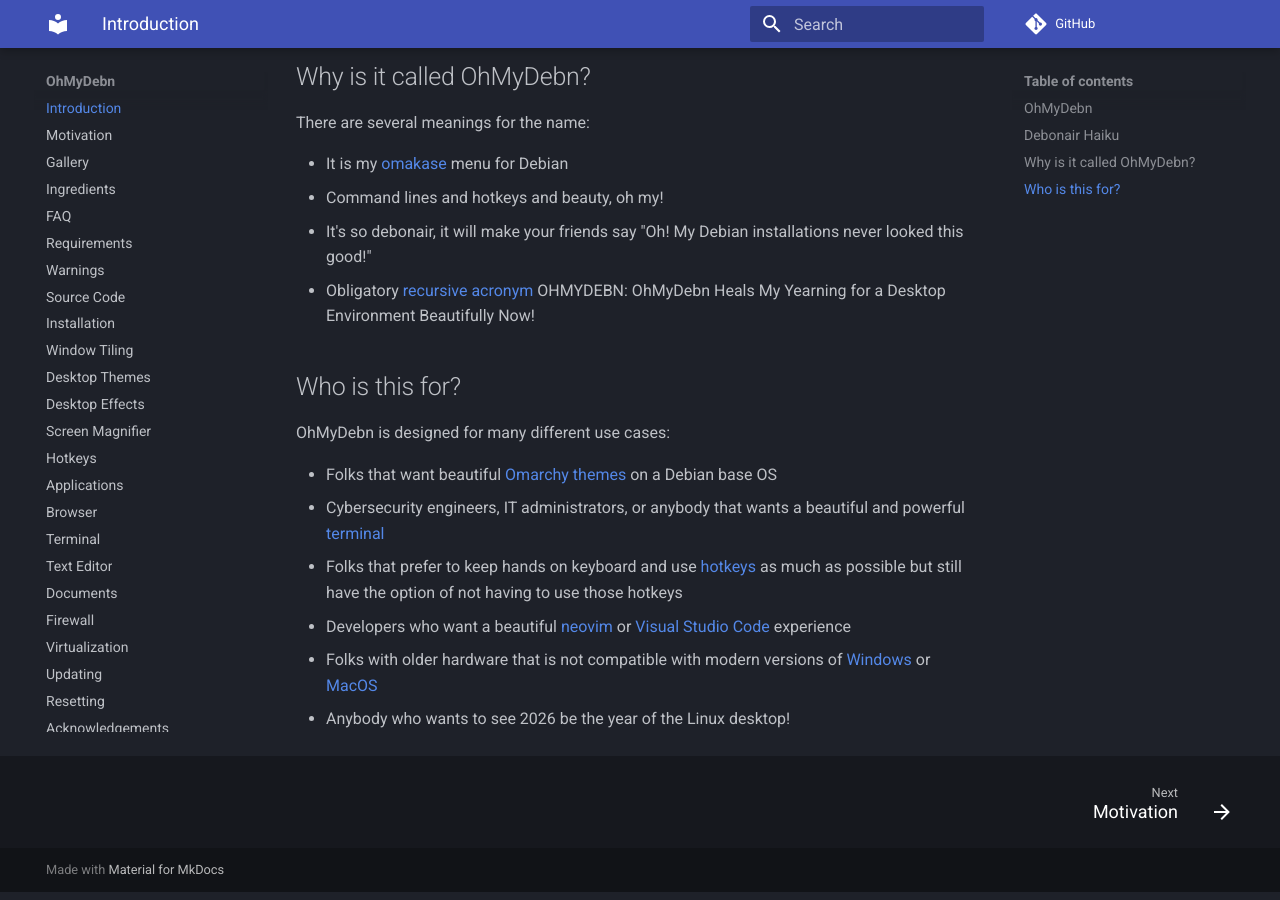
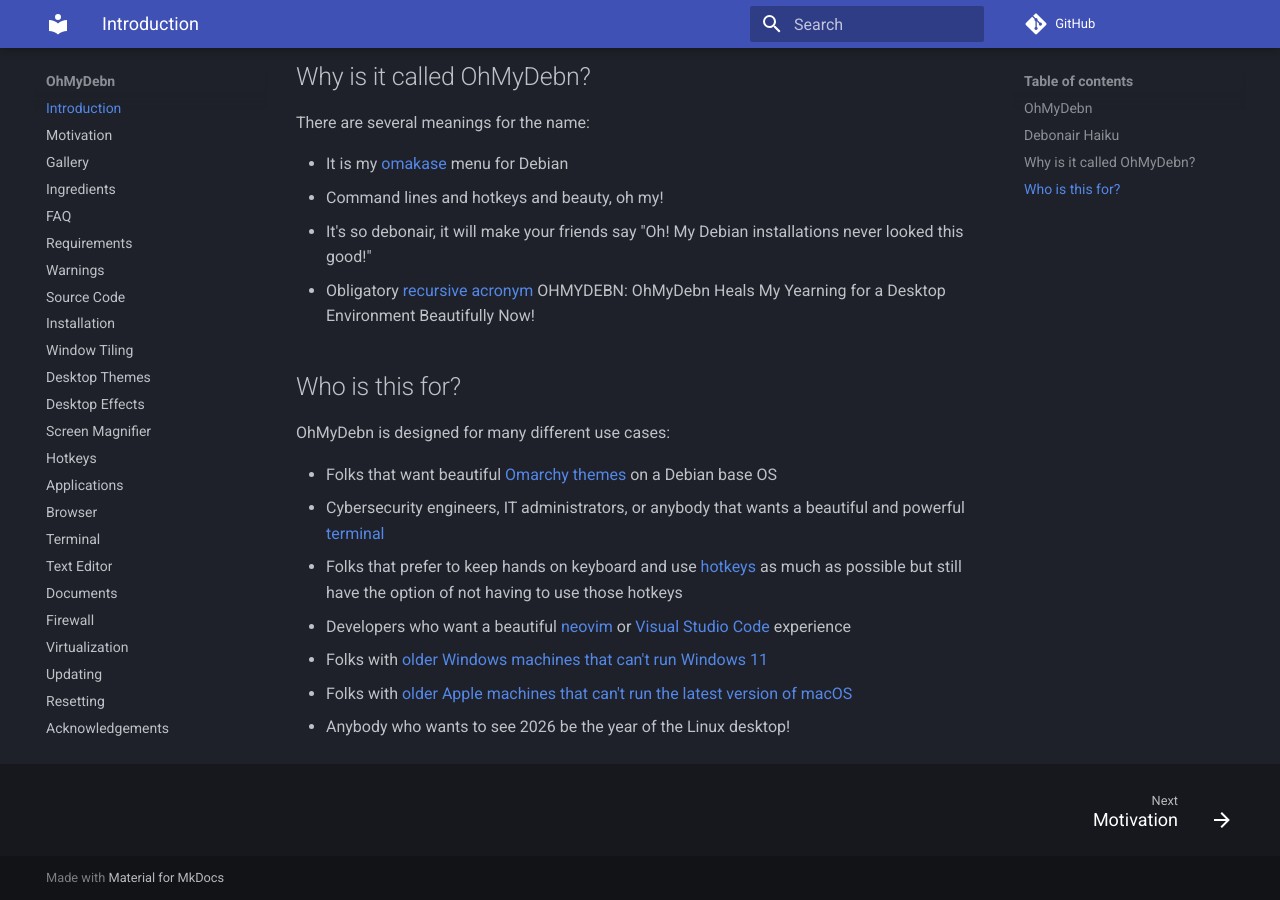
Before and after one commit to dougburks/ohmydebn-docs, an MkDocs documentation site: the page built from docs/index.md, in a window 1280 px wide and 900 px high, scrolled down 825 px. Built offline with MkDocs 1.6.1 and Material for MkDocs 9.7.7, drawn with Linux system fonts in a browser that asks for light colours; comment, search, counter and statistics services are not loaded.

Commit message:
update index.md

```diff
--- a/docs/index.md
+++ b/docs/index.md
@@ -28,5 +28,6 @@
 - Cybersecurity engineers, IT administrators, or anybody that wants a beautiful and powerful [terminal](terminal.md)
 - Folks that prefer to keep hands on keyboard and use [hotkeys](hotkeys.md) as much as possible but still have the option of not having to use those hotkeys
 - Developers who want a beautiful [neovim](text-editor.md/#neovim) or [Visual Studio Code](text-editor.md/#visual-studio-code) experience
-- Folks with older hardware that is not compatible with modern versions of [Windows](gallery.md/#2017-dell-precision) or [MacOS](gallery.md/#2014-macbook)
+- Folks with [older Windows machines that can't run Windows 11](gallery.md/#2017-dell-precision)
+- Folks with [older Apple machines that can't run the latest version of macOS](gallery.md/#2014-macbook)
 - Anybody who wants to see 2026 be the year of the Linux desktop!
```
